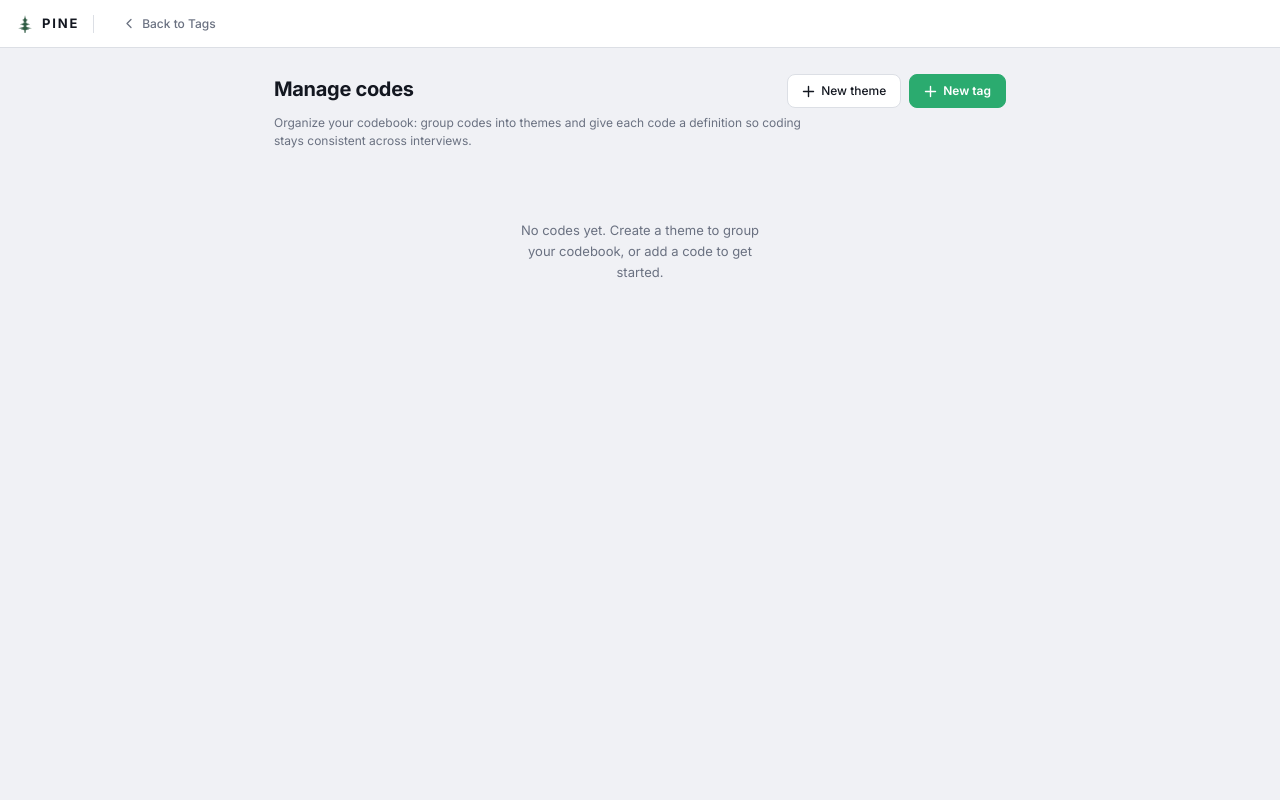
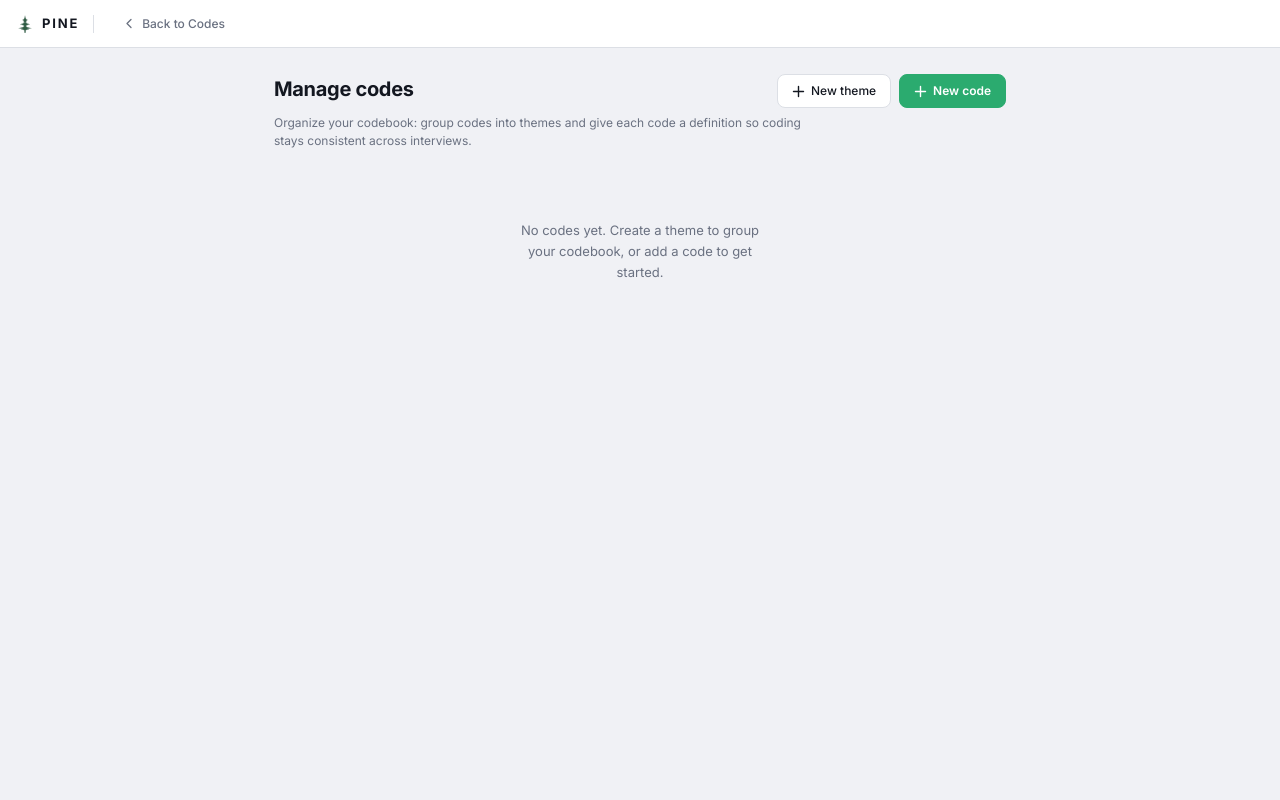
Before and after one commit to paul815/PINE, a Flask app: template backend/templates/manage_tags.html in a window 1280 px wide. Run offline with Flask 3, Linux system fonts and the light colour scheme; the template is opened without the code that fills it: most values are stand-ins (such as "Sample title", 1, 10 or a date in 2020); data that the repository does not hold is empty; parts of the project's set-up code (start-up, migrations or seed data) failed here and were passed over.

Commit message:
Say "code" in the last places that still said "tag"
The screens were renamed to Codes, but the delete confirmations, the import
toast and the back link kept the old word, so the app asked to delete a tag
from a screen full of codes.

Co-Authored-By: Claude Opus 5 <noreply@anthropic.com>

```diff
--- a/backend/templates/manage_tags.html
+++ b/backend/templates/manage_tags.html
@@ -250,7 +250,7 @@ body { font-size: inherit; overflow: hidden; }
     <div class="tb-sep"></div>
     <a class="back-btn" href="/project/{{ project_id }}/tags">
       <svg viewBox="0 0 13 13" fill="none" width="13" height="13"><path d="M8 2.5L4 6.5l4 4" stroke="currentColor" stroke-width="1.3" stroke-linecap="round" stroke-linejoin="round"/></svg>
-      Back to Tags
+      Back to Codes
     </a>
     <span class="save-status" id="pageSaveStatus" role="status" aria-live="polite"></span>
   </header>
@@ -268,7 +268,7 @@ body { font-size: inherit; overflow: hidden; }
           </button>
           <button class="btn-primary" onclick="addTag(null)">
             <svg viewBox="0 0 13 13" fill="none"><path d="M6.5 1.5v10M1.5 6.5h10" stroke="currentColor" stroke-width="1.4" stroke-linecap="round"/></svg>
-            New tag
+            New code
           </button>
         </div>
       </div>
@@ -465,7 +465,7 @@ function changeTagTheme(id, groupId) {
 function deleteTag(id) {
   const t = tags.find(x => x.id === id);
   if (!t) return;
-  if (!confirm(`Delete tag "${t.name}"? Existing quotes tagged with it will no longer be grouped under it.`)) return;
+  if (!confirm(`Delete code "${t.name}"? Existing quotes coded with it will no longer be grouped under it.`)) return;
   tags = tags.filter(x => x.id !== id);
   saveTags().then(render);
 }
--- a/backend/templates/recording.html
+++ b/backend/templates/recording.html
@@ -2356,7 +2356,7 @@ async function confirmImportTags() {
     if (!res.ok) throw new Error('Server error');
     data.tags = tags;
     renderTagsPane(data.tags, data.annotations?.tag_spans || [], data.transcript?.segments || []);
-    toast(added + ' tag' + (added > 1 ? 's' : '') + ' imported');
+    toast(added + ' code' + (added > 1 ? 's' : '') + ' imported');
     closeImportTags();
   } catch (e) {
     toast('Failed to import codes: ' + e.message, true);
--- a/backend/templates/tags.html
+++ b/backend/templates/tags.html
@@ -1360,7 +1360,7 @@ function edTagTheme(id, groupId) { const t = tagById(id); if (!t) return; t.grou
 function edTagColor(id, hex) { const t = tagById(id); if (!t) return; t.color = hex; patchTags(); }
 function edTagDelete(id) {
   const t = tagById(id); if (!t) return;
-  if (!confirm(`Delete tag "${t.name}"? Quotes already tagged with it will no longer be grouped under it.`)) return;
+  if (!confirm(`Delete code "${t.name}"? Quotes already coded with it will no longer be grouped under it.`)) return;
   allData.tags = allData.tags.filter(x => x.id !== id);
   if (activeTagId === id) activeTagId = 'all';
   patchTags();
```
